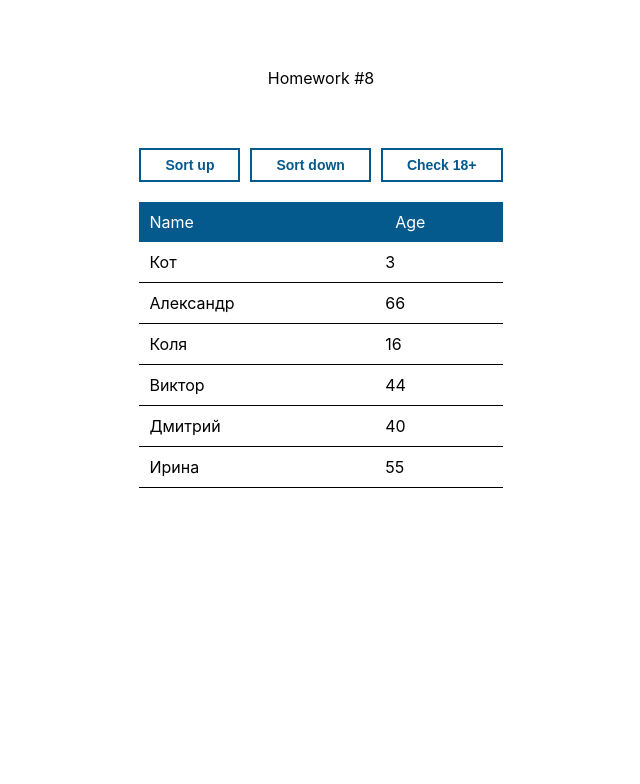
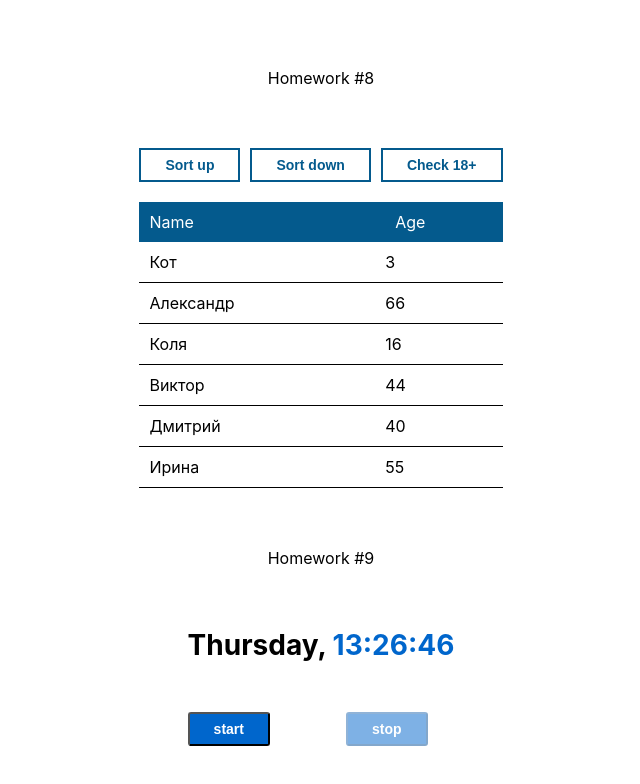
Before and after one commit to Sergey-Bukreev/HomeWorks-Front, a React (Create React App) app: page /#/junior in a window 1280 px wide. Shown: the part 396-1180 px from the top of the page, without its empty margins (319-959 px from the left). Before the commit the page ends 924 px from the top, so only its background shows below. Built offline with nearby package versions, Linux system fonts and the light colour scheme.

Commit message:
change form of data for to pass the test successfully

```diff
--- a/src/s2-homeworks/hw05/pages/Junior.tsx
+++ b/src/s2-homeworks/hw05/pages/Junior.tsx
@@ -4,7 +4,7 @@ import HW6 from "../../hw06/HW6";
 import HW7 from '../../hw07/HW7'
 import HW8 from "../../hw08/HW8";
 // import HW8 from '../../hw08/HW8'
-// import HW9 from '../../hw09/HW9'
+import HW9 from '../../hw09/HW9'
 
 function Junior() {
     return (
@@ -12,7 +12,7 @@ function Junior() {
             <HW6 />
             <HW7 />
             <HW8 />
-            {/*<HW9 />*/}
+            <HW9 />
         </div>
     )
 }
--- a/src/s2-homeworks/hw09/Clock.module.css
+++ b/src/s2-homeworks/hw09/Clock.module.css
@@ -1,14 +1,23 @@
 .buttonsContainer {
+    display: flex;
+    gap: 76px;
+    padding-top: 20px;
 }
 
 .clock {
+
 }
 
 .watch {
+    font-size: 28px;
+    font-weight: bold;
 }
 
 .watch strong {
+    color: #06C;
 }
 
 .more {
+    margin-top: 10px;
+    font-size: 16px;
 }
--- a/src/s2-homeworks/hw09/Clock.tsx
+++ b/src/s2-homeworks/hw09/Clock.tsx
@@ -1,7 +1,8 @@
-import React, {useState} from 'react'
+import React, {useEffect, useState} from 'react'
 import SuperButton from '../hw04/common/c2-SuperButton/SuperButton'
-import {restoreState} from '../hw06/localStorage/localStorage'
+import {restoreState, saveState} from '../hw06/localStorage/localStorage'
 import s from './Clock.module.css'
+import classes from "../hw04/common/c2-SuperButton/SuperButton.module.css"
 
 function Clock() {
     const [timerId, setTimerId] = useState<number | undefined>(undefined)
@@ -12,20 +13,36 @@ function Clock() {
     const start = () => {
         // пишут студенты // запустить часы (должно отображаться реальное время, а не +1)
         // сохранить ид таймера (https://learn.javascript.ru/settimeout-setinterval#setinterval)
-
+        const  id = window.setInterval(()=>{
+            setDate(new Date())
+        }, 1000)
+        setTimerId(id)
     }
 
     const stop = () => {
         // пишут студенты // поставить часы на паузу, обнулить ид таймера (timerId <- undefined)
-
+        if(timerId !== undefined) {
+            window.clearInterval(timerId)
+            setTimerId(undefined)
+        }
     }
 
     const onMouseEnter = () => { // пишут студенты // показать дату если наведена мышка
+        setShow(true)
 
     }
     const onMouseLeave = () => { // пишут студенты // спрятать дату если мышка не наведена
+        setShow(false)
+    }
 
-    }
+
+    useEffect(() => {
+        try {
+            saveState('hw9-date', date.getTime());
+        } catch (error) {
+            console.error('Error saving to localStorage:', error);
+        }
+    }, [date]);
 
     const stringTime = date.toLocaleTimeString('ru-Ru', { hour: 'numeric', minute: 'numeric', second: 'numeric' }) || <br/> // часы24:минуты:секунды (01:02:03)/(23:02:03)/(24:00:00)/(00:00:01) // пишут студенты
     const stringDate = date.toLocaleDateString('ru-Ru', { year: 'numeric', month: 'numeric', day: 'numeric' })|| <br/> // день.месяц.год (01.02.2022) // пишут студенты, варианты 01.02.0123/01.02.-123/01.02.12345 не рассматриваем
@@ -66,15 +83,17 @@ function Clock() {
             <div className={s.buttonsContainer}>
                 <SuperButton
                     id={'hw9-button-start'}
-                    disabled={true} // пишут студенты // задизэйблить если таймер запущен
+                    disabled={timerId !== undefined} // пишут студенты // задизэйблить если таймер запущен
                     onClick={start}
+                    className={classes.default}
                 >
                     start
                 </SuperButton>
                 <SuperButton
                     id={'hw9-button-stop'}
-                    disabled={true} // пишут студенты // задизэйблить если таймер не запущен
+                    disabled={timerId === undefined} // пишут студенты // задизэйблить если таймер не запущен
                     onClick={stop}
+                    className={classes.default}
                 >
                     stop
                 </SuperButton>
```
